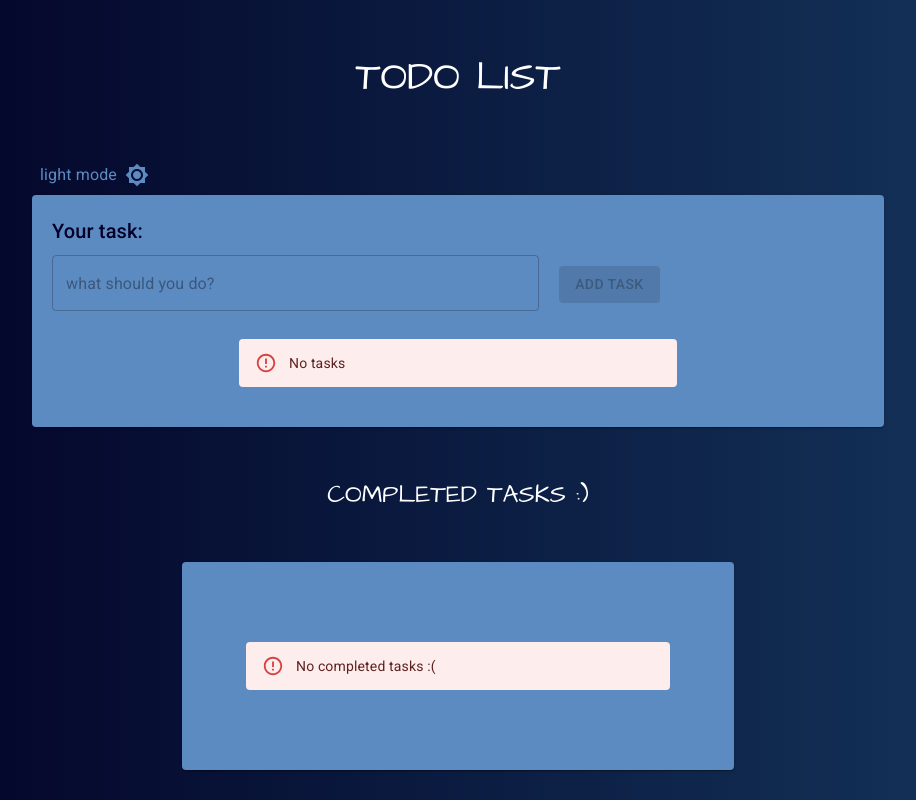
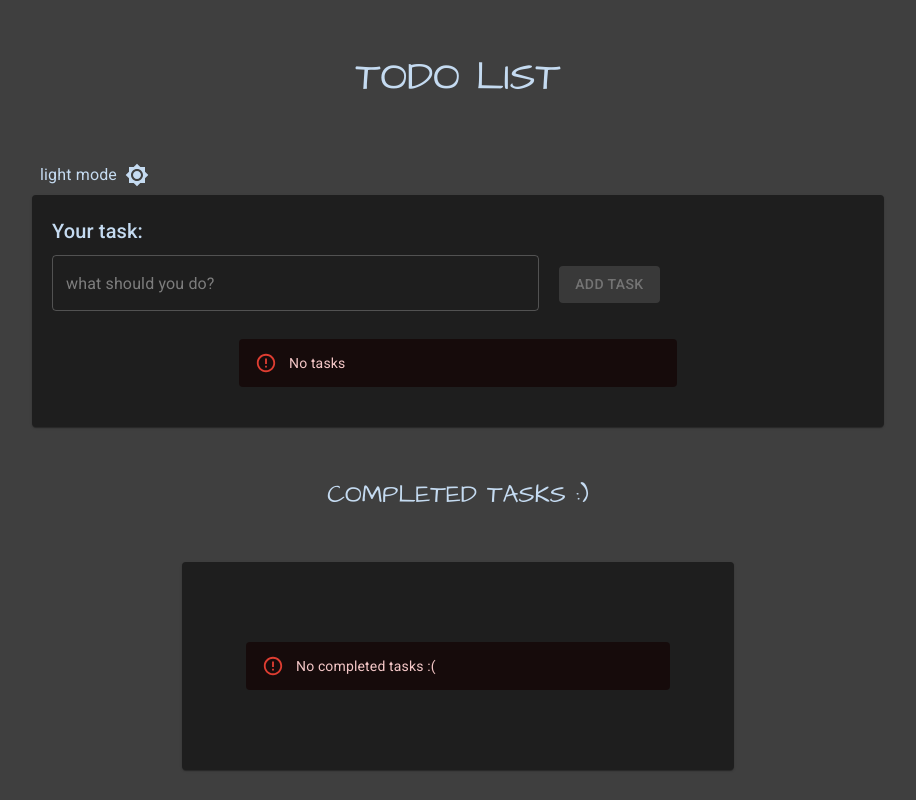
Before and after one commit to martynakiljan/todo-react, a React (Create React App) app: page / in a window 1280 px wide. Both pictures are taken after a click on the button "you can change theme!". Shown: the whole page, without its empty margins (182-1098 px from the left). Built offline with nearby package versions, Linux system fonts and the light colour scheme.

Commit message:
refactor, removed context

```diff
--- a/src/App.css
+++ b/src/App.css
@@ -8,16 +8,12 @@ body {
   background: radial-gradient(592px at 48.2% 50%, rgba(255, 255, 249, 0.6) 0%, rgb(160, 199, 254) 74.6%);
 }
 
-body.theme-dark{ background: rgb(2,0,36);
-background: linear-gradient(90deg, rgba(2,0,36,1) 0%, rgba(21,55,94,1) 100%, rgba(0,212,255,1) 100%);
+body.theme-dark{
+ background: #3f3f3f;
 
-.todo-title,
-.fa-brush {
-  color: white;
-}
-
-.list-title:not(.list-title__completed) {
-    color: #020028;
+  .todo-title,
+  .fa-brush {
+    color: #c5dbf1;
   }
 }
 
@@ -72,6 +68,10 @@ background: linear-gradient(90deg, rgba(2,0,36,1) 0%, rgba(21,55,94,1) 100%, rgb
   font-family: "Architects Daughter", cursive;
   list-style: none;
   color: #1976d2;
+
+  .theme-dark & {
+    color: #c5dbf1;
+  }
 }
 
 .list-button {
@@ -88,12 +88,14 @@ background: linear-gradient(90deg, rgba(2,0,36,1) 0%, rgba(21,55,94,1) 100%, rgb
 
 .confirmation-modal__bg {
   background-color: black;
-  opacity: 0.6;
+  opacity: 0.8;
   top: 0;
   left: 0;
   right: 0;
   bottom: 0;
   position: fixed;
+  cursor: none;
+  z-index: 11;
 }
 
 .completedTasks__container {
@@ -119,8 +121,11 @@ background: linear-gradient(90deg, rgba(2,0,36,1) 0%, rgba(21,55,94,1) 100%, rgb
 .list-title__completed {
   padding: 0 10px;
   color: green;
+
+  .theme-dark & {
+    color: #c5fdc5;
+  }
 }
-
 
 .fa-brush {
   padding: 10px 4px;
--- a/src/App.js
+++ b/src/App.js
@@ -5,8 +5,7 @@ import TodoContainer from "./components/TodoContainer";
 import Container from "@mui/material/Container";
 import CompletedTaskContainer from "./components/CompletedTasksContainer";
 import Tooltip from "@mui/material/Tooltip";
-import { ThemeContext } from "./context/context.js";
-import { createTheme } from "@mui/material/styles";
+import { createTheme, ThemeProvider } from "@mui/material/styles";
 import IconButton from "@mui/material/IconButton";
 import { Typography } from "@mui/material";
 import Brightness7Icon from "@mui/icons-material/Brightness7";
@@ -14,56 +13,70 @@ import { DarkMode } from "@mui/icons-material";
 
 function App() {
   const [tasks, setTasks] = useState([]);
-  const [mode, setMode] = useState("light");
+  const [darkMode, setDarkMode] = useState(false);
 
-  const theme = createTheme({
+  const changeTheme = () => {
+    setDarkMode(!darkMode);
+  };
+
+  const lightTheme = createTheme({
     palette: {
-      light: {
+      mode: "light",
+      primary: {
         main: "#1976d2",
-      },
-      dark: {
-        main: "#020028",
       },
     },
   });
 
-  const changeMode = () => {
-    setMode((prevMode) => (prevMode === "light" ? "dark" : "light"));
-  };
+  const darkTheme = createTheme({
+    palette: {
+      mode: "dark",
+      primary: {
+        main: "#c5dbf1",
+      },
+      secondary: {
+        main: "#f50057",
+      },
+    },
+  });
 
   useEffect(() => {
-    if (mode === "light") {
+    if (!darkMode) {
       document.body.classList.add("theme-light");
       document.body.classList.remove("theme-dark");
     } else {
       document.body.classList.add("theme-dark");
       document.body.classList.remove("theme-light");
     }
-  }, [mode]);
+  }, [darkMode]);
 
   return (
-    <ThemeContext.Provider value={{ theme, mode }}>
-      <div className="App">
+    <div className="App">
+      <ThemeProvider theme={darkMode ? darkTheme : lightTheme}>
         <Container maxWidth="md">
           <h1 className="todo-title">TODO LIST</h1>
           <Tooltip title="you can change theme!">
-            <IconButton onClick={changeMode} color="inherit">
+            <IconButton onClick={changeTheme} color="inherit">
               {
                 <Typography
-                  color={mode === "light" ? "black" : "rgb(92, 139, 194)"}
                   sx={{ pr: 1 }}
+                  color={darkMode ? "#c5dbf1" : "#000000"}
                 >
-                  {mode === "light" ? "dark" : "light"} mode
+                  {darkMode ? "light" : "dark"} mode
                 </Typography>
               }
-              {mode === "dark" ? (
-                <Brightness7Icon style={{ color: "rgb(92, 139, 194)" }} />
+              {darkMode ? (
+                <Brightness7Icon style={{ color: "#c5dbf1" }} />
               ) : (
                 <DarkMode />
               )}
             </IconButton>
           </Tooltip>
-          <TodoContainer tasks={tasks} setTasks={setTasks} />
+          <TodoContainer
+            tasks={tasks}
+            setTasks={setTasks}
+            darkMode={darkMode}
+          />
         </Container>
         <Container maxWidth="sm">
           <h2 className="todo-title todo-title__completed">
@@ -71,8 +84,8 @@ function App() {
           </h2>
           <CompletedTaskContainer tasks={tasks} />
         </Container>
-      </div>
-    </ThemeContext.Provider>
+      </ThemeProvider>
+    </div>
   );
 }
 
--- a/src/components/CompletedTasksContainer.js
+++ b/src/components/CompletedTasksContainer.js
@@ -1,22 +1,16 @@
 /** @format */
 
 import "../App.css";
-import { useContext } from "react";
 import { FontAwesomeIcon } from "@fortawesome/react-fontawesome";
 import { faCheck } from "@fortawesome/free-solid-svg-icons";
 import { Alert, Card } from "@mui/material";
 import Grid from "@mui/material/Grid";
-import { ThemeContext } from "../context/context";
 
 const CompletedTaskContainer = ({ tasks }) => {
   const completedTasks = tasks.filter((task) => task.completed);
-  const { mode } = useContext(ThemeContext);
 
   return (
-    <Card
-      sx={{ pt: 5, pb: 5, pr: 3, pl: 3 }}
-      style={{ background: mode === "dark" ? "#5c8bc2" : "white" }}
-    >
+    <Card sx={{ pt: 5, pb: 5, pr: 3, pl: 3 }}>
       <Grid>
         <div className="completedTasks__inner">
           {completedTasks.length !== 0 ? (
--- a/src/components/Todo.js
+++ b/src/components/Todo.js
@@ -1,5 +1,5 @@
 /** @format */
-import { useState, useEffect, useContext } from "react";
+import { useState, useEffect } from "react";
 import Button from "@mui/material/Button";
 import Checkbox from "@mui/material/Checkbox";
 import PriorityHighIcon from "@mui/icons-material/PriorityHigh";
@@ -15,7 +15,6 @@ import {
   faHand,
   faTrash,
 } from "@fortawesome/free-solid-svg-icons";
-import { ThemeContext } from "../context/context";
 
 const Todo = React.memo(
   ({
@@ -37,7 +36,6 @@ const Todo = React.memo(
       margin: "20px auto",
     };
     const [loading, setLoading] = useState(false);
-    const { mode, theme } = useContext(ThemeContext);
     const [taskIdToDelete, setTaskIdToDelete] = useState(null);
     const [confirmation, setConfirmation] = useState(false);
 
@@ -101,11 +99,6 @@ const Todo = React.memo(
                 />
                 <h3
                   className={`list-title ${task.important ? "important" : ""} `}
-                  color={
-                    mode === "dark"
-                      ? theme.palette.dark.main
-                      : theme.palette.light.main
-                  }
                 >
                   {" "}
                   {task.text}
@@ -122,14 +115,7 @@ const Todo = React.memo(
                     onClick={() => editTask(task.completed, task.text, task.id)}
                     disabled={isEdited}
                   >
-                    <FontAwesomeIcon
-                      icon={faPenToSquare}
-                      color={
-                        mode === "dark"
-                          ? theme.palette.dark.main
-                          : theme.palette.light.main
-                      }
-                    />
+                    <FontAwesomeIcon icon={faPenToSquare} />
                   </Button>
                 </Tooltip>
                 <Tooltip title="you can delete this task!">
@@ -143,14 +129,7 @@ const Todo = React.memo(
                     }}
                     onClick={() => showDeleteModal(task.id)}
                   >
-                    <FontAwesomeIcon
-                      icon={faTrash}
-                      color={
-                        mode === "dark"
-                          ? theme.palette.dark.main
-                          : theme.palette.light.main
-                      }
-                    />
+                    <FontAwesomeIcon icon={faTrash} />
                   </Button>
                 </Tooltip>
                 <Button
@@ -162,14 +141,7 @@ const Todo = React.memo(
                   }}
                 >
                   <Tooltip title="you can move this task!">
-                    <FontAwesomeIcon
-                      icon={faHand}
-                      color={
-                        mode === "dark"
-                          ? theme.palette.dark.main
-                          : theme.palette.light.main
-                      }
-                    />
+                    <FontAwesomeIcon icon={faHand} />
                   </Tooltip>
                 </Button>
                 <Tooltip title="move up!">
@@ -182,14 +154,7 @@ const Todo = React.memo(
                       padding: 2,
                     }}
                   >
-                    <FontAwesomeIcon
-                      icon={faArrowUp}
-                      color={
-                        mode === "dark"
-                          ? theme.palette.dark.main
-                          : theme.palette.light.main
-                      }
-                    />
+                    <FontAwesomeIcon icon={faArrowUp} />
                   </Button>
                 </Tooltip>
                 <Tooltip title="move down!">
@@ -202,14 +167,7 @@ const Todo = React.memo(
                       padding: 2,
                     }}
                   >
-                    <FontAwesomeIcon
-                      icon={faArrowDown}
-                      color={
-                        mode === "dark"
-                          ? theme.palette.dark.main
-                          : theme.palette.light.main
-                      }
-                    />
+                    <FontAwesomeIcon icon={faArrowDown} />
                   </Button>
                 </Tooltip>
                 <Button
--- a/src/components/TodoContainer.js
+++ b/src/components/TodoContainer.js
@@ -1,25 +1,16 @@
 /** @format */
-import React, {
-  useEffect,
-  useState,
-  useRef,
-  useContext,
-  useCallback,
-} from "react";
+import React, { useEffect, useState, useRef, useCallback } from "react";
 import { FormControl } from "@mui/base/FormControl";
 import TodoList from "./TodoList";
-import FormLabel from "@mui/joy/FormLabel";
 import Button from "@mui/material/Button";
 import { OutlinedInput, Alert, Typography, Card } from "@mui/material";
 import Box from "@mui/material/Box";
 import Info from "./Info";
-import { ThemeContext } from "../context/context";
 
-const TodoContainer = React.memo(({ tasks, setTasks }) => {
+const TodoContainer = React.memo(({ tasks, setTasks, darkMode }) => {
   const [text, setText] = useState("");
   const [disable, setDisable] = useState(false);
   const [isEdited, setIsEdited] = useState(false);
-  const { mode, theme } = useContext(ThemeContext);
 
   const editTask = React.useCallback(
     (completed, text, id) => {
@@ -155,32 +146,25 @@ const TodoContainer = React.memo(({ tasks, setTasks }) => {
   };
 
   return (
-    <Card
-      sx={{ p: "20px 20px" }}
-      style={{ background: mode === "dark" ? "#5c8bc2" : "white" }}
-    >
-      {/* <pre>{JSON.stringify(tasks, null, 2)}</pre> */}
+    <Card sx={{ p: "20px 20px" }}>
       <Box
         flexDirection="row"
         justifyContent="center"
         alignItems="center"
         sx={{ width: "100%" }}
+        background="primary"
       >
         <FormControl>
-          <FormLabel className="label" color="primar" variant="h3">
+          <label className="label" variant="h3">
             <Typography
               variant="h6"
               sx={{ paddingBottom: 1 }}
-              color={
-                mode === "dark"
-                  ? theme.palette.dark.main
-                  : theme.palette.light.main
-              }
+              color={darkMode ? "#c5dbf1" : "#000000"}
             >
               {" "}
               Your task:
             </Typography>
-          </FormLabel>
+          </label>
           <OutlinedInput
             placeholder="what should you do?"
             value={text}
--- a/src/context/context.js
+++ /dev/null
@@ -1,4 +0,0 @@
-/** @format */
-import { createContext } from "react";
-
-export const ThemeContext = createContext(null);
```
